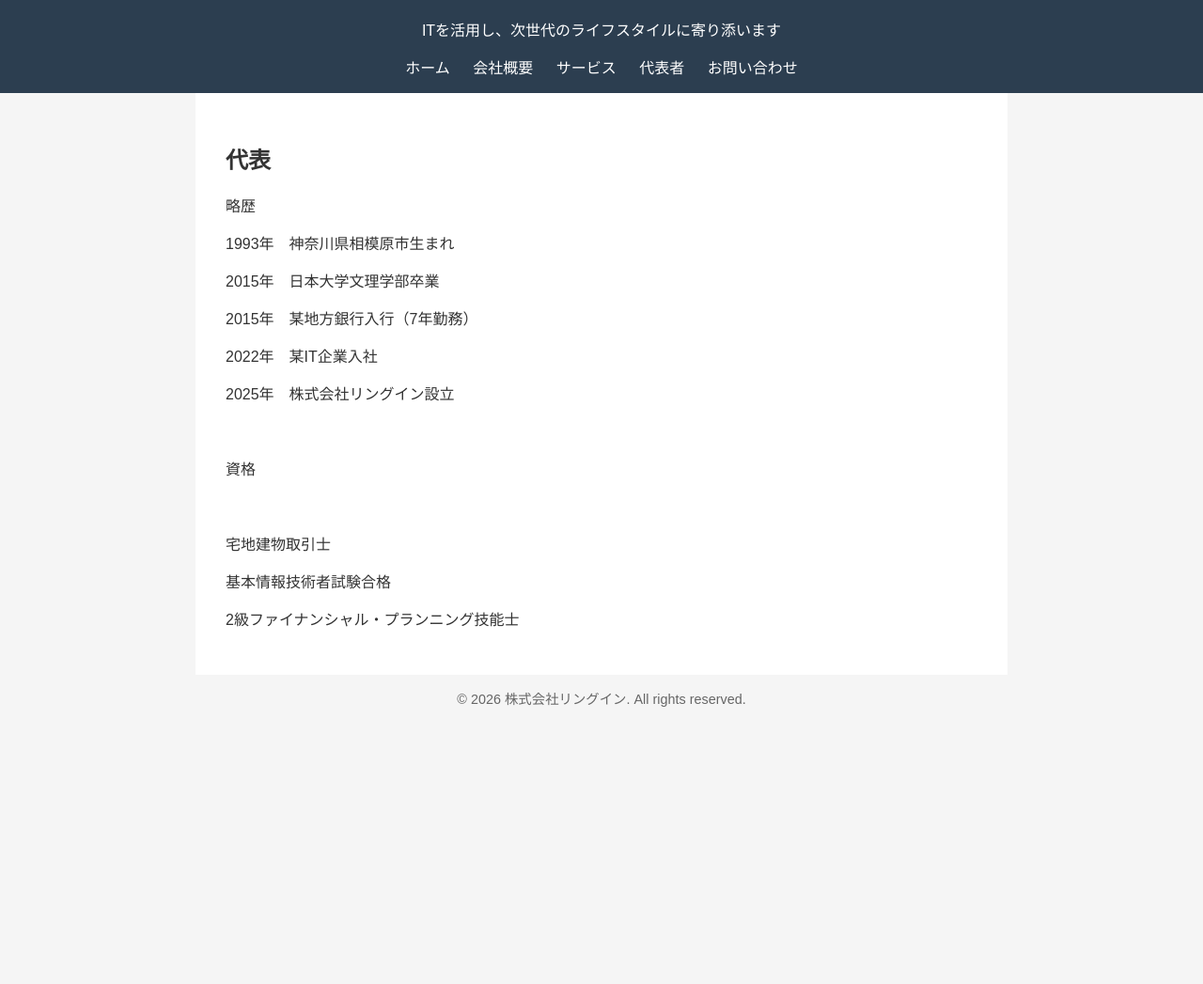
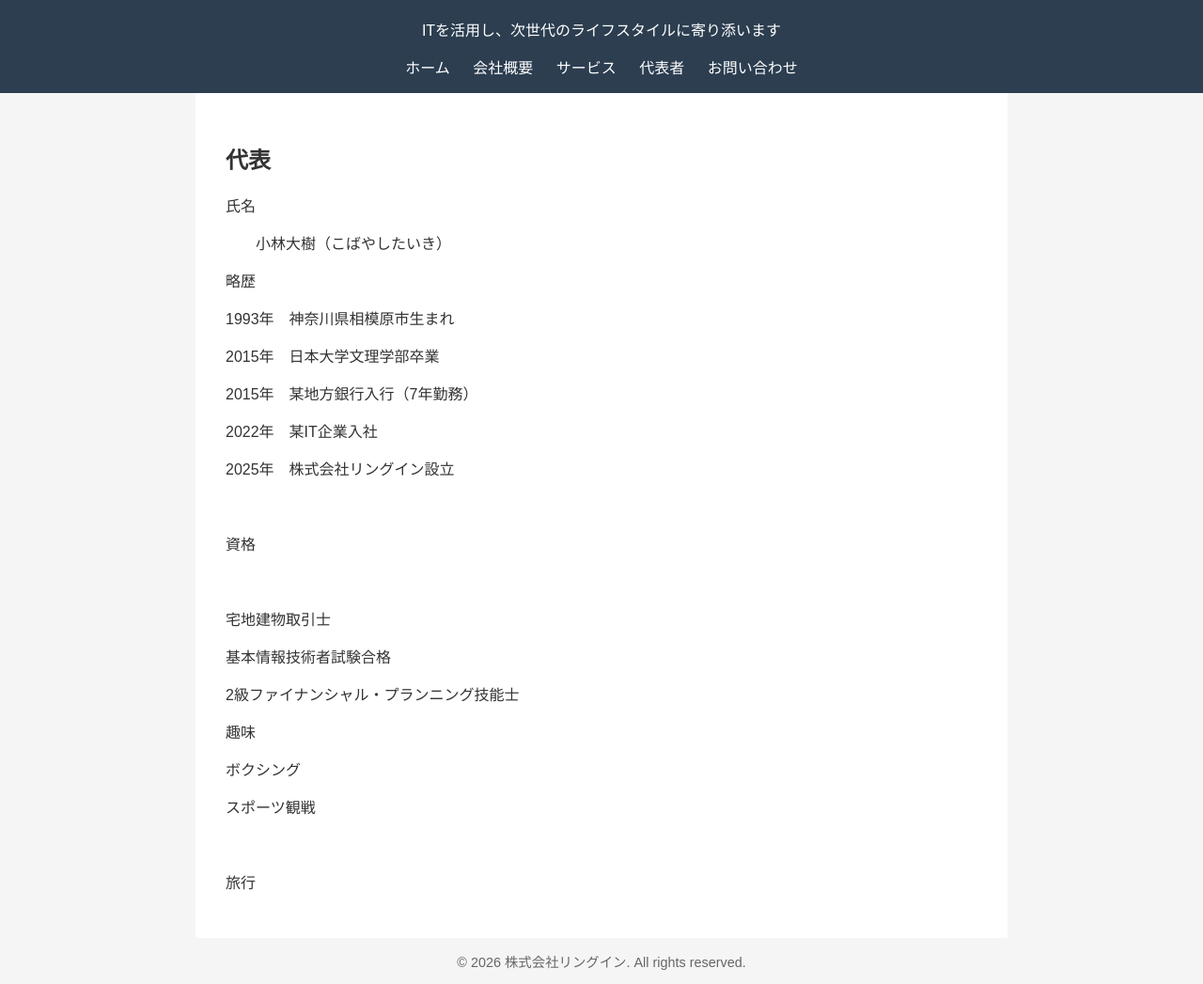
Before and after one commit to ring-in/ring-in.github.io, a plain HTML site: page ceo.html in a window 1280 px wide. Shown: the part 190-1237 px from the top of the page at 94% size. Before the commit the page ends 957 px from the top, so only its background shows below. Drawn offline with Linux system fonts and the light colour scheme.

Commit message:
Update ceo.html

```diff
--- a/ceo.html
+++ b/ceo.html
@@ -29,6 +29,9 @@
 
   <main>
     <h2>代表</h2>
+    <p>氏名</p>
+　　小林大樹（こばやしたいき）
+
     <p>略歴</p>
     <p>1993年　神奈川県相模原市生まれ</p>
     <p>2015年　日本大学文理学部卒業</p>
@@ -41,6 +44,11 @@
     <p>基本情報技術者試験合格</p>
     <p>2級ファイナンシャル・プランニング技能士</p>
 
+    <p>趣味</p>
+    <p>ボクシング</p>
+    <p>スポーツ観戦</p>
+　　<p>旅行</p>
+
   </main>
 
   <footer>
```
